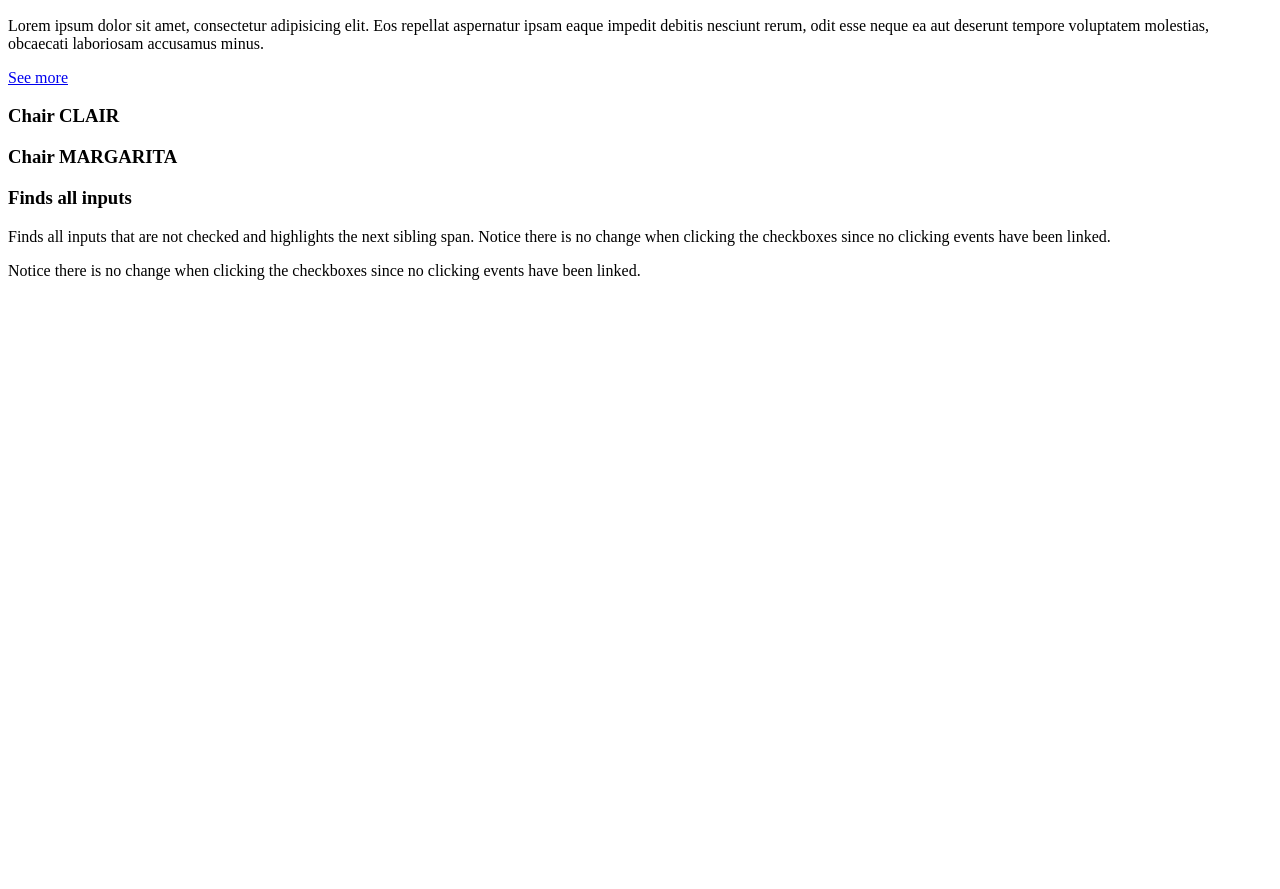
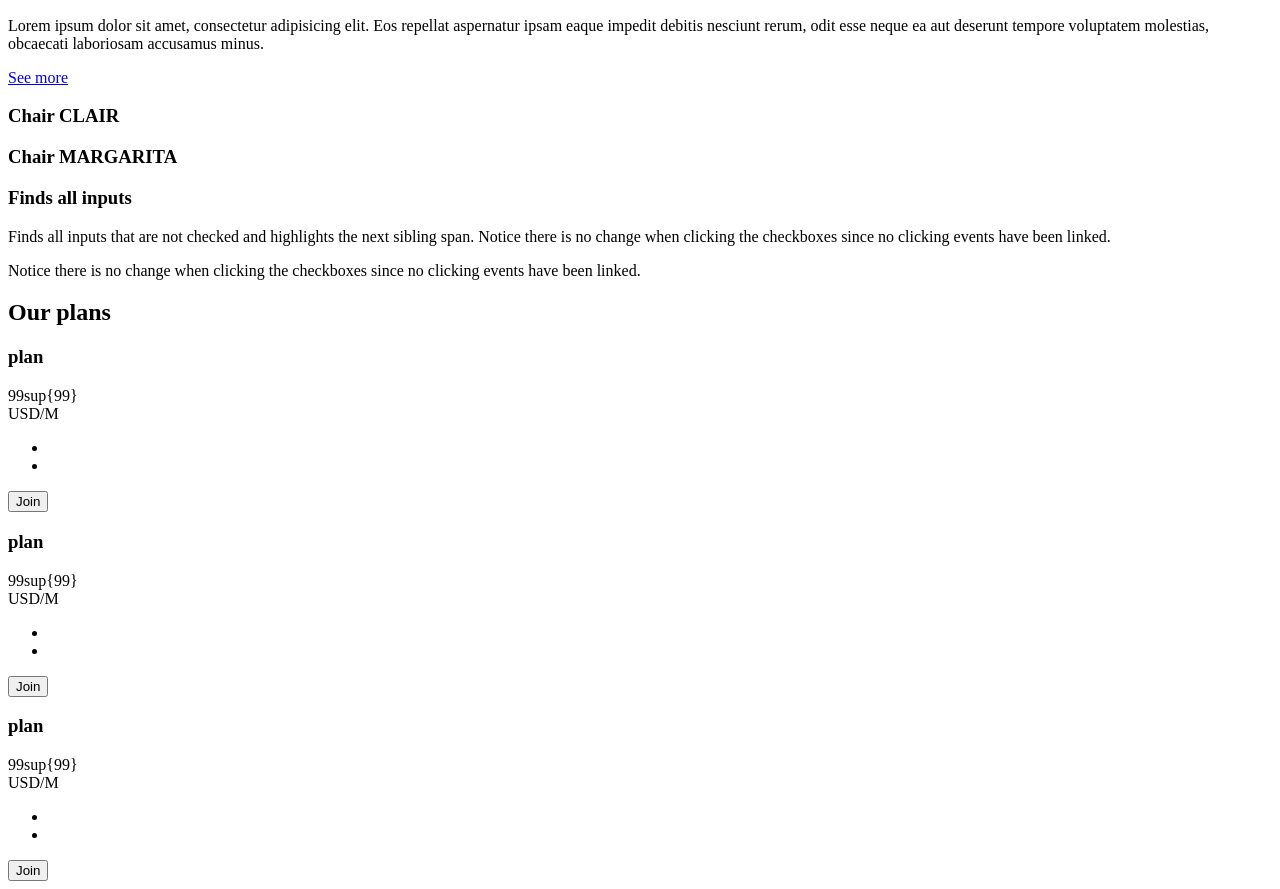
Before and after one commit to mlmmn/Sit-on-Chair, a plain HTML site: page index.html in a window 1280 px wide. Shown: the part 541-1430 px from the top of the page. Before the commit the page ends 837 px from the top, so only its background shows below. Drawn offline with Linux system fonts and the light colour scheme.

Commit message:
add plans structure and content

```diff
--- a/index.html
+++ b/index.html
@@ -71,7 +71,58 @@
   </section>
 
   <section class="plans">
+    <div class="container">
+      <div class="row">
+        <div class="col-12">
+          <h2>Our plans</h2>
+        </div>
+      </div>
 
+      <div class="row">
+        <div class="col-4">
+          <div class="plans__card">
+            <h3>plan</h3>
+            <div class="plans__card__price"><span>99sup{99}</span></div>
+            <span>USD/M</span>
+          </div>
+          <div class="plans__card__benefits">
+            <ul>
+              <li></li>
+              <li></li>
+            </ul>
+          </div>
+          <button class="plans__card__button">Join</button>
+        </div>
+        <div class="col-4">
+          <div class="plans__card plans__card_">
+            <h3>plan</h3>
+            <div class="plans__card__price"><span>99sup{99}</span></div>
+            <span>USD/M</span>
+          </div>
+          <div class="plans__card__benefits">
+            <ul>
+              <li></li>
+              <li></li>
+            </ul>
+          </div>
+          <button class="plans__card__button">Join</button>
+        </div>
+        <div class="col-4">
+          <div class="plans__card">
+            <h3>plan</h3>
+            <div class="plans__card__price"><span>99sup{99}</span></div>
+            <span>USD/M</span>
+          </div>
+          <div class="plans__card__benefits">
+            <ul>
+              <li></li>
+              <li></li>
+            </ul>
+          </div>
+          <button class="plans__card__button">Join</button>
+        </div>
+      </div>
+    </div>
   </section>
 
   <section class="contact">
```
